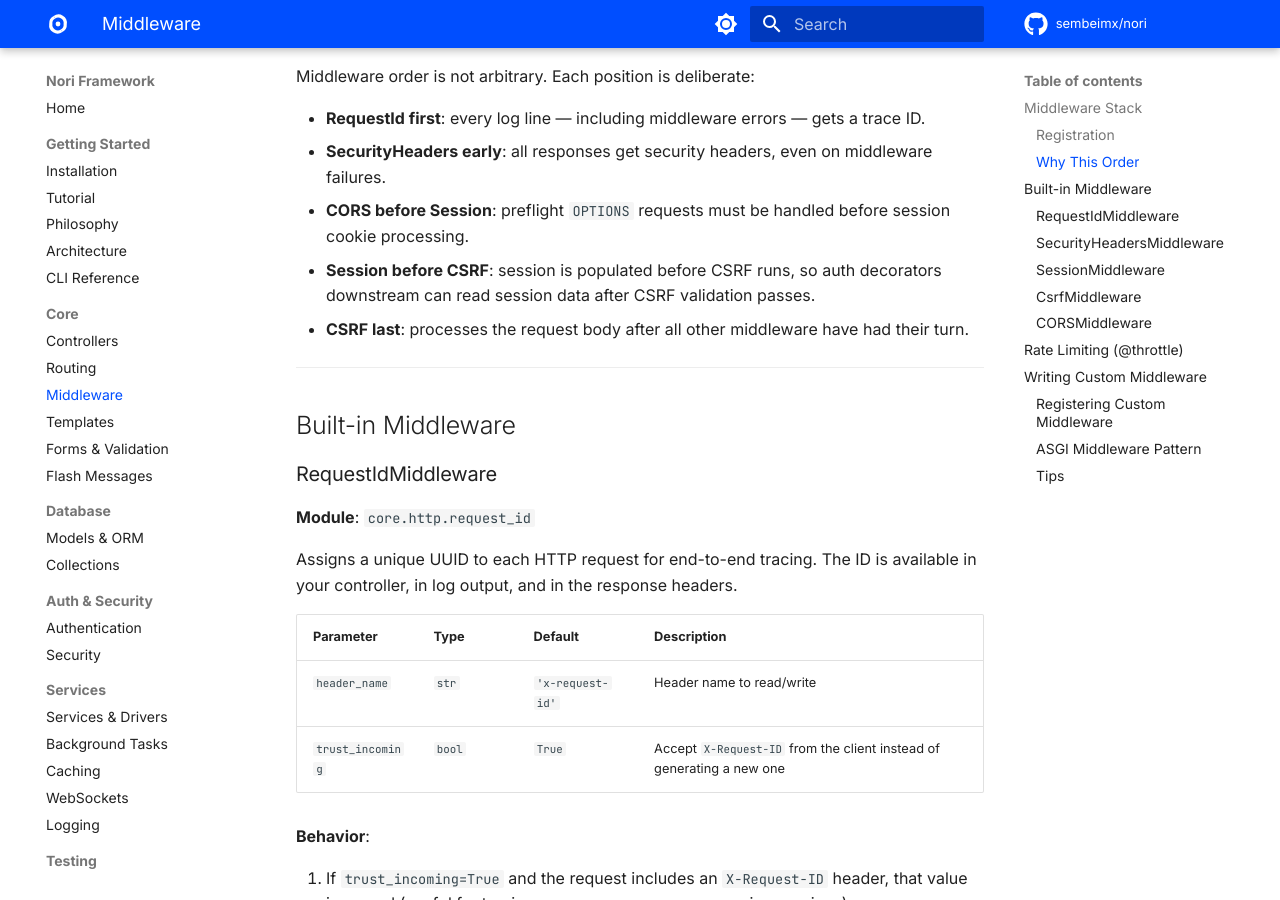
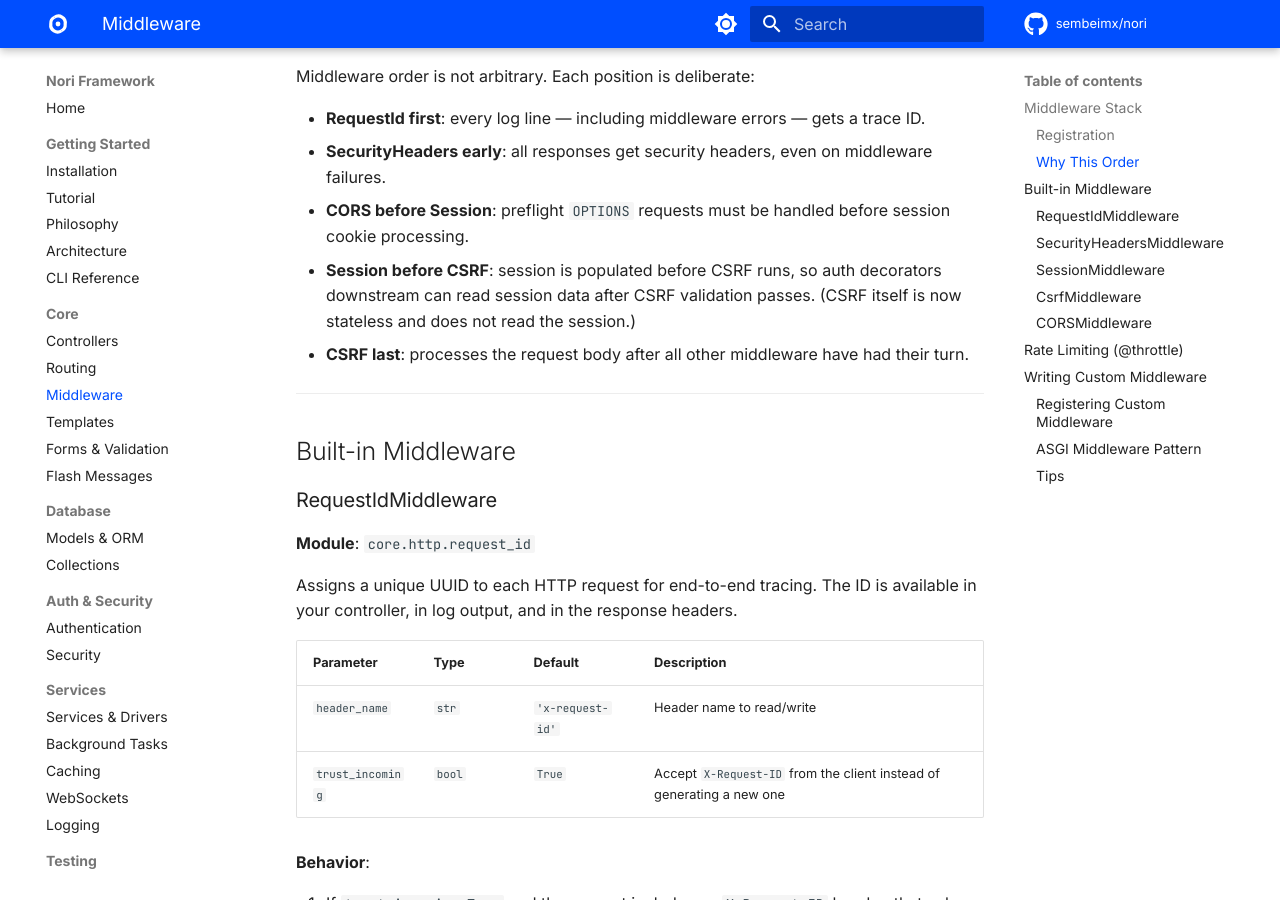
Before and after one commit to sembeimx/nori, an MkDocs documentation site: the page built from docs/middleware.md, in a window 1280 px wide and 900 px high, scrolled down 1469 px. Built offline with MkDocs 1.6.1 and Material for MkDocs 9.7.7, drawn with Linux system fonts in a browser that asks for light colours; comment, search, counter and statistics services are not loaded; some of the changed text lies outside the part shown.

Commit message:
docs(architecture,middleware): drop stale 'required by CSRF' on SessionMiddleware (INV-015)
The CSRF rewrite made the middleware stateless (csrf.py no longer reads or
writes scope['session']), but three doc statements still listed CSRF as a
SessionMiddleware dependant, contradicting the same files' updated rationale.
Fix the SessionMiddleware rows and the middleware-order notes to match the
frozen v2.0.0 code.

```diff
--- a/docs/middleware.md
+++ b/docs/middleware.md
@@ -70,7 +70,7 @@
 - **RequestId first**: every log line — including middleware errors — gets a trace ID.
 - **SecurityHeaders early**: all responses get security headers, even on middleware failures.
 - **CORS before Session**: preflight `OPTIONS` requests must be handled before session cookie processing.
-- **Session before CSRF**: session is populated before CSRF runs, so auth decorators downstream can read session data after CSRF validation passes.
+- **Session before CSRF**: session is populated before CSRF runs, so auth decorators downstream can read session data after CSRF validation passes. (CSRF itself is now stateless and does not read the session.)
 - **CSRF last**: processes the request body after all other middleware have had their turn.
 
 ---
@@ -169,7 +169,7 @@
 | `secret_key` | `str` | `settings.SECRET_KEY` | Key for signing session cookies |
 | `https_only` | `bool` | `not settings.DEBUG` | Only send cookie over HTTPS |
 
-Sessions are required by CSRF protection, authentication decorators (`@login_required`, `@role_required`), and flash messages. In production (`DEBUG=False`), the cookie is marked `Secure` so it is never sent over plain HTTP.
+Sessions are required by authentication decorators (`@login_required`, `@role_required`), flash messages, and OAuth state. CSRF is stateless as of v2.0.0 and no longer depends on the session. In production (`DEBUG=False`), the cookie is marked `Secure` so it is never sent over plain HTTP.
 
 ---
 
```
Also changed, not shown: docs/architecture.md (+1 -1 lines).
